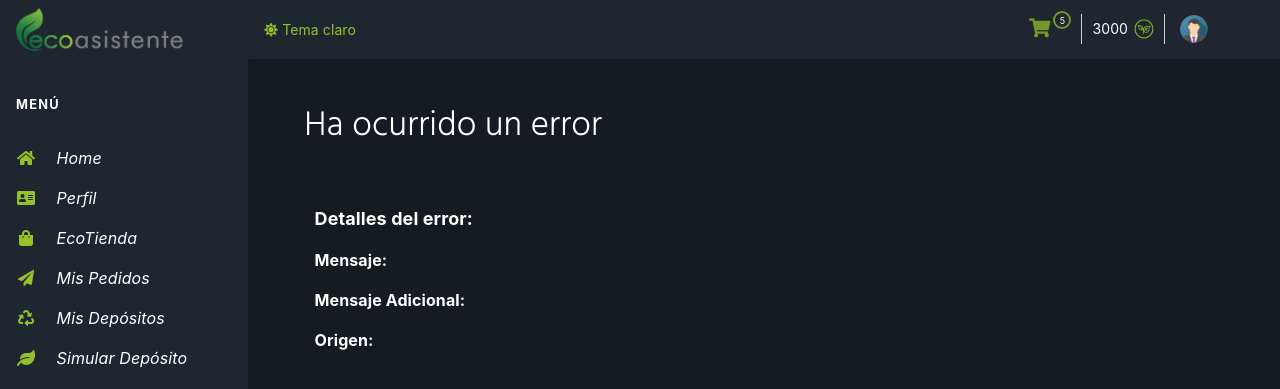
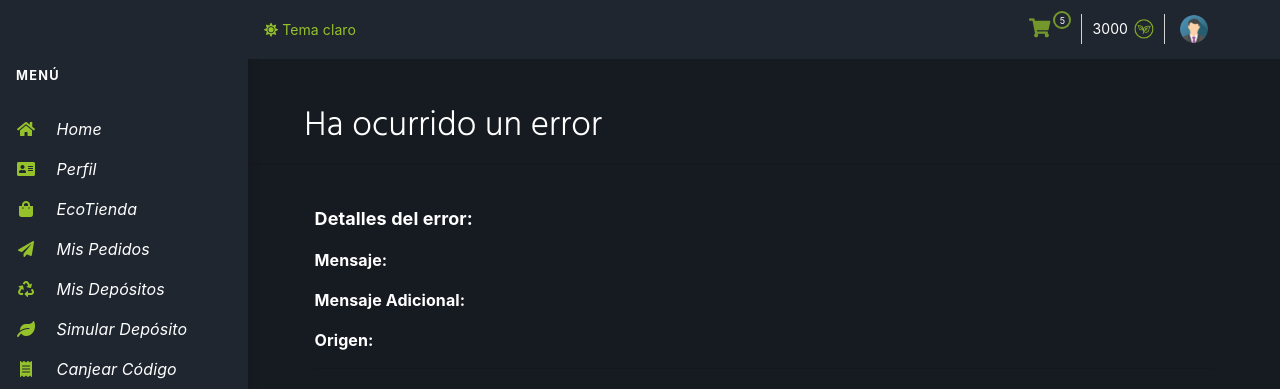
Before and after one commit to JoaquinCardonaRuiz/proyecto-final, a Flask app: page /codigo in a window 1280 px wide. Shown: the top 389 px of the page. Run offline with Flask 2, Linux system fonts and the light colour scheme; data that the repository does not hold is empty; some libraries are stand-ins or nearby versions.

Commit message:
imagen arreglada.

```diff
--- a/static/css/layout-oscuro.css
+++ b/static/css/layout-oscuro.css
@@ -1,6 +1,10 @@
  ::-webkit-scrollbar {
 	width: 8px;
   }
+
+  #img-nav-bar{
+	display: none;
+}
 
 /*Modo noche*/
 body,#heading-container,.subheading,#content,#loadingRowPuntos,#top-container,#products-container{
--- a/static/css/layout.css
+++ b/static/css/layout.css
@@ -1,5 +1,9 @@
   ::-webkit-scrollbar {
 	width: 8px;
+  }
+
+  #img-nav-bar{
+	  display: none;
   }
 
   /* Track */
--- a/static/js/layout.js
+++ b/static/js/layout.js
@@ -30,6 +30,7 @@
     $("#theme-label").text("Tema oscuro");
     $(".fa-sun").hide();
     $(".fa-moon").show();
+    $("img-nav-bar").fadeIn();
   }
   else{
     $('head').append('<link rel="stylesheet" type="text/css" href="/static/css/layout-oscuro.css">');
@@ -38,6 +39,7 @@
     $("#theme-label").text("Tema claro");
     $(".fa-sun").show();
     $(".fa-moon").hide();
+    $("img-nav-bar").fadeIn();
   }
   $("body").fadeIn();
 });
--- a/templates/layout.html
+++ b/templates/layout.html
@@ -23,7 +23,7 @@
     <div class="py-4 px-3 mb-4">
       <div class="media d-flex align-items-center">
         <div class="media-body">
-          <h4 class="m-0" onclick="window.location.href='/main'" id="navbar-title"><img src="/static/img/logo-gris.png" width="77.5%" alt="" style="margin-top: -20px !important;transform: translateZ(0);"></h4>
+          <h4 class="m-0" onclick="window.location.href='/main'" id="navbar-title"><img src="/static/img/logo-gris.png" width="77.5%" id="img-nav-bar" alt="" style="margin-top: -20px !important;transform: translateZ(0);"></h4>
         </div>
       </div>
     </div>
```
